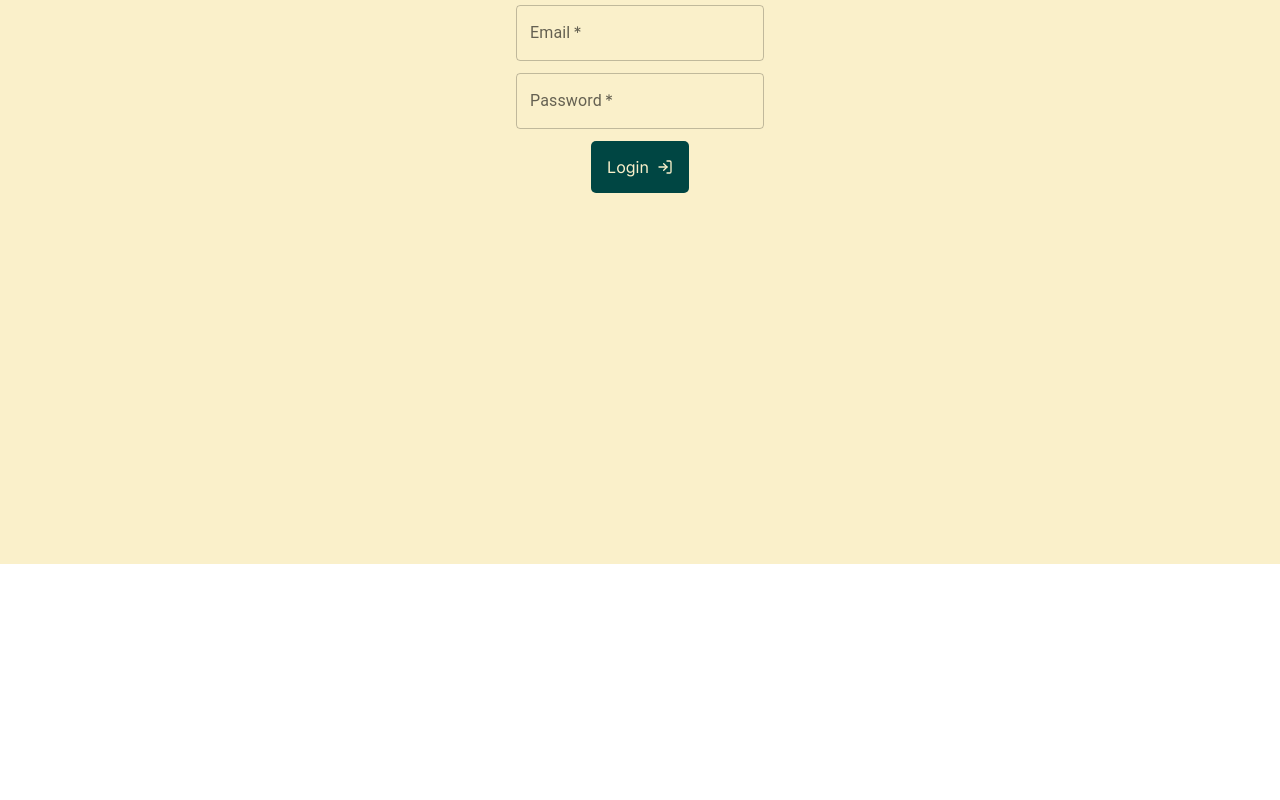
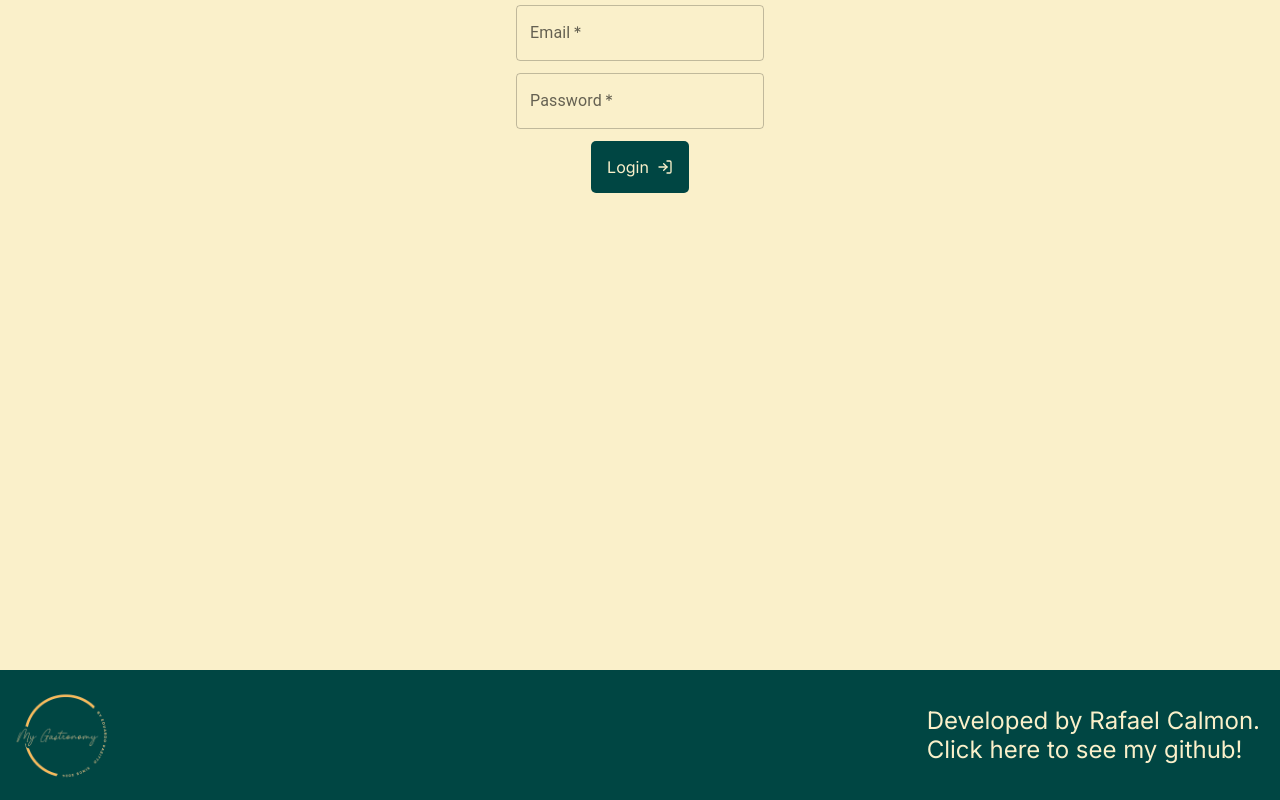
Before and after one commit to rafaelcallmon/MyGastronomy, a React (Vite) app in the folder frontend/: page /auth in a window 1280 px wide. Shown: the part 236-1036 px from the top of the page. Before the commit the page ends 800 px from the top, so only its background shows below. Built offline with nearby package versions, Linux system fonts and the light colour scheme.

Commit message:
Loading e Footer

```diff
--- a/frontend/src/App.jsx
+++ b/frontend/src/App.jsx
@@ -1,5 +1,6 @@
 import Navbar from "./components/navbar/navbar.jsx"
 import { Outlet } from "react-router-dom"
+import Footer from "./components/navbar/footer/footer.jsx"
 
 export default function App() {
 
@@ -9,6 +10,7 @@ export default function App() {
       <main>
         <Outlet/>
       </main>
+      <Footer/>
     </>
   )
 }
--- /dev/null
+++ b/frontend/src/components/navbar/footer/footer.jsx
@@ -0,0 +1,14 @@
+import styles from './footer.module.css'
+import { Link } from "react-router-dom"
+
+export default function Footer () {
+    return (
+        <footer className={styles.footerContainer}>
+            <img src="/imgs/logo.png" alt="" className={styles.logo}/>
+            <div>
+                Developed by Rafael Calmon. <br />
+                <a href="https://github.com/rafaelcallmon" target='_blank'>Click here to see my github!</a>
+            </div>
+        </footer>
+    )
+}
--- /dev/null
+++ b/frontend/src/components/navbar/footer/footer.module.css
@@ -0,0 +1,25 @@
+.footerContainer {
+    display: flex;
+    align-items: center;
+    background-color: #004643;
+    padding: 5px;
+    color: #faf0ca;
+    padding-right: 20px;
+}
+
+.logo {
+    width: 5em
+}
+
+a {
+    color: #faf0ca;
+}
+
+.footerLinksContainer {
+    display: flex;
+    gap: 20px;
+}
+
+footer div {
+    margin-left: auto;
+}
--- a/frontend/src/index.css
+++ b/frontend/src/index.css
@@ -15,6 +15,7 @@
 main {
   max-width: 1280px;
   margin: 0 auto;
+  min-height: 100vh;
 }
 
 button {
--- /dev/null
+++ b/frontend/src/pages/loading/page.jsx
@@ -0,0 +1,10 @@
+import { CircularProgress } from "@mui/material"
+import styles from "./page.module.css"
+
+export default function () {
+    return (
+        <div className={styles.loadingPageContainer}>
+            <CircularProgress color="inherit"/>
+        </div>
+    )
+}
--- /dev/null
+++ b/frontend/src/pages/loading/page.module.css
@@ -0,0 +1,7 @@
+.loadingPageContainer {
+    display: flex;
+    flex-direction: column;
+    align-items: center;
+    justify-content: center;
+    height: 100vh;
+}
--- a/frontend/src/pages/profile/page.jsx
+++ b/frontend/src/pages/profile/page.jsx
@@ -4,6 +4,7 @@ import authServices from "../../services/auth.jsx"
 import orderServices from "../../services/order.jsx"
 import styles from "./page.module.css"
 import { LuLogOut, LuTimer, LuCircleAlert, LuCircleCheck } from "react-icons/lu";
+import Loading from "../loading/page.jsx"
 
 export default function Profile() {
     const navigate = useNavigate()
@@ -23,7 +24,7 @@ export default function Profile() {
     }, [refetchOrders]);
 
     if (!ordersList) {
-        return ( <h1>Loading...</h1> )
+        return ( <Loading></Loading> )
     }
 
     const handleLogout = () => {
```
